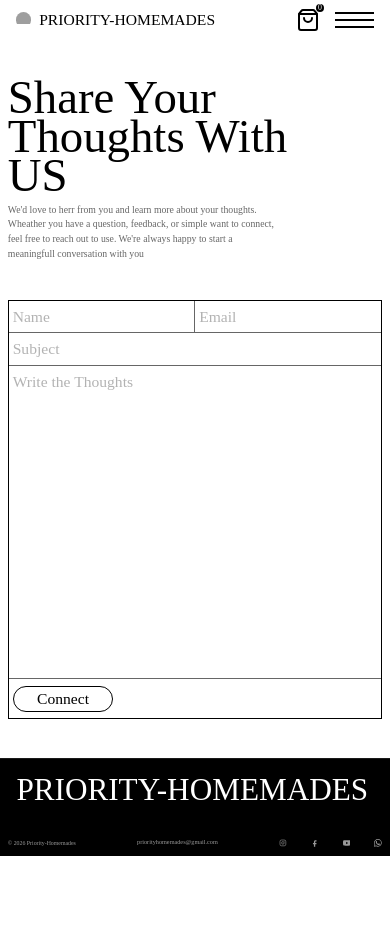
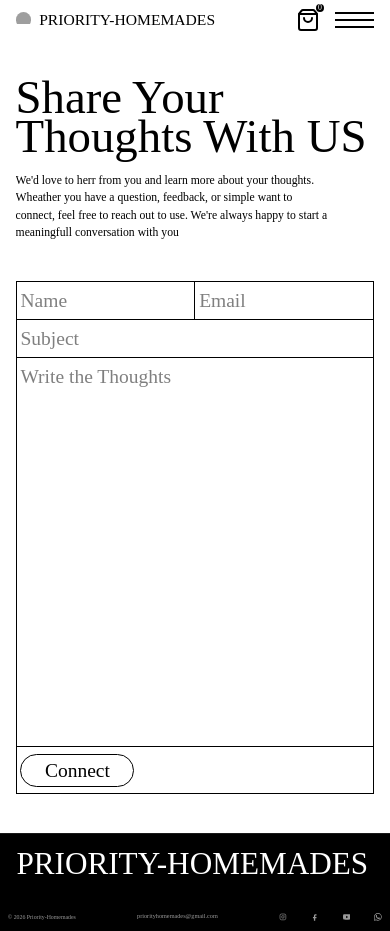
Before and after one commit to AyushTripathi20122004/-Priority-Homemades, a React (Vite) app: page /contactUs in a window 390 px wide. Before the commit the page ends 856 px from the top, so only its background shows below. Built offline with nearby package versions, Linux system fonts and the light colour scheme; grey boxes are pictures that could not be loaded.

Commit message:
make responsive contact us page

```diff
--- a/src/App.jsx
+++ b/src/App.jsx
@@ -16,7 +16,7 @@ const App = () => {
   let Location = useLocation().pathname
 
   return (
-    <div className={`relative flex justify-between flex-col ${Location == '/' ? 'h-screen':'h-full'} `}>
+    <div className={`relative flex justify-between flex-col ${Location == '/' ? 'h-screen overflow-hidden':'h-full'} `}>
       <NavBar />
       <FullScrenNav />
       <Routes>
--- a/src/Components/ContactUS/EmailForm.jsx
+++ b/src/Components/ContactUS/EmailForm.jsx
@@ -5,31 +5,31 @@ const EmailForm = () => {
         <div className=' lg:flex items-center h-full  justify-center lg:mt-[8vw] mt-[10vw] w-full lg:h-[40vw]'>
             <div className='lg:grid  lg:grid-cols-2 h-full ' >
                 <div className='h-full lg:border lg:border-l-0 lg:border-r-0 lg:py-0 py-[10vw] overflow-hidden'>
-                    <h1 className='lg:text-[7.5vw] text-[12vw] leading-[10vw] lg:w-full w-[80vw] lg:leading-[8vw]'>
+                    <h1 className='lg:text-[7.5vw] text-[12vw] leading-[10vw] lg:w-full lg:w-[80vw] lg:leading-[8vw]'>
                         Share Your Thoughts With US
                     </h1>
-                    <p className='lg:text-[1.25vw] text-[2.5vw] text-black/60 lg:w-[35vw] w-[70vw] mt-[2vw]'>
+                    <p className='lg:text-[1.25vw] text-[3vw] text-black lg:w-[35vw] w-[80vw] mt-[4vw] lg:mt-[2vw]'>
                         We'd love to herr from  you and learn more about your thoughts. Wheather you have a question, feedback, or simple want to connect, feel free to reach out to use. We're always happy to start a meaningfull conversation with you
                     </p>
                 </div>
                 <form className='h-full border lg:border-r-0  flex flex-col'>
                     <div className='flex lg:h-[5vw]  '>
 
-                        <input type="text" placeholder='Name' className='border-[0.1vw] px-[1vw] border-l-0 border-t-0 focus:outline-none  w-full lg:text-[1.7vw] text-[4vw] text-black/60   lg:py-[0.7vw] py-[1vw]' id="name" name="name" required />
+                        <input type="text" placeholder='Name' className='border-[0.1vw] px-[1vw] border-l-0 border-t-0 focus:outline-none  w-full lg:text-[1.7vw] text-[5vw] text-black   lg:py-[0.7vw] py-[1vw]' id="name" name="name" required />
 
-                        <input type="email" placeholder='Email' className='border-[0.1vw] px-[1vw] focus:outline-none  border-r-0 border-l-0 border-t-0 w-full lg:text-[1.7vw] text-[4vw] text-black/60 lg:py-[0.7vw] py-[1vw]' id="email" name="email" required />
+                        <input type="email" placeholder='Email' className='border-[0.1vw] px-[1vw] focus:outline-none  border-r-0 border-l-0 border-t-0 w-full lg:text-[1.7vw] text-[5vw] text-black lg:py-[0.7vw] py-[1vw]' id="email" name="email" required />
                     </div>
 
                     <div className='w-full flex items-center lg:h-[5vw] '>
-                        <input type="text" placeholder='Subject' className=' border-0 px-[1vw] focus:outline-none  w-full lg:text-[1.7vw] text-[4vw] text-black/60 lg:py-[0.7vw] py-[1vw]' id="subject" name="subject" required />
+                        <input type="text" placeholder='Subject' className=' border-0 px-[1vw] focus:outline-none  w-full lg:text-[1.7vw] text-[5vw] text-black lg:py-[0.7vw] py-[1vw]' id="subject" name="subject" required />
                     </div>
 
                     <div className='w-full '>
-                        <textarea id="thoughts" placeholder='Write the Thoughts' className='border-[0.1vw] border-r-0 border-l-0   resize-none  focus:outline-none p-[1vw] lg:h-[24vw] w-full lg:text-[1.7vw] text-[4vw] text-black/60    ' name="thoughts" rows='13'  required />
+                        <textarea id="thoughts" placeholder='Write the Thoughts' className='border-[0.1vw] border-r-0 border-l-0   resize-none  focus:outline-none p-[1vw] lg:h-[24vw] md:h-[60vw] w-full lg:text-[1.7vw] text-[5vw] text-black    ' name="thoughts" rows='13'  required />
                     </div>
 
                     <div className='w-full flex items-center px-[1vw] lg:mt-[0.8vw] lg:mb-0 mb-[1.5vw] '>
-                        <button className='hover:bg-black rounded-full transition-all duration-300 px-[6vw] border lg:text-[1.7vw] text-[4vw] hover:text-white py-[0.2vw]' type="submit">Connect</button>
+                        <button className='hover:bg-black rounded-full transition-all duration-300 px-[6vw] border lg:text-[1.7vw] text-[5vw] hover:text-white py-[0.2vw]' type="submit">Connect</button>
                     </div>
                 </form>
             </div>
--- a/src/Pages/ContactUs.jsx
+++ b/src/Pages/ContactUs.jsx
@@ -3,7 +3,7 @@ import EmailForm from '../Components/ContactUS/EmailForm'
 
 const ContactUs = () => {
   return (
-    <div className='px-[2vw] mb-[10vw]'>
+    <div className='lg:px-[2vw] px-[4vw] mb-[10vw]'>
       <EmailForm />
     </div>
   )
```
